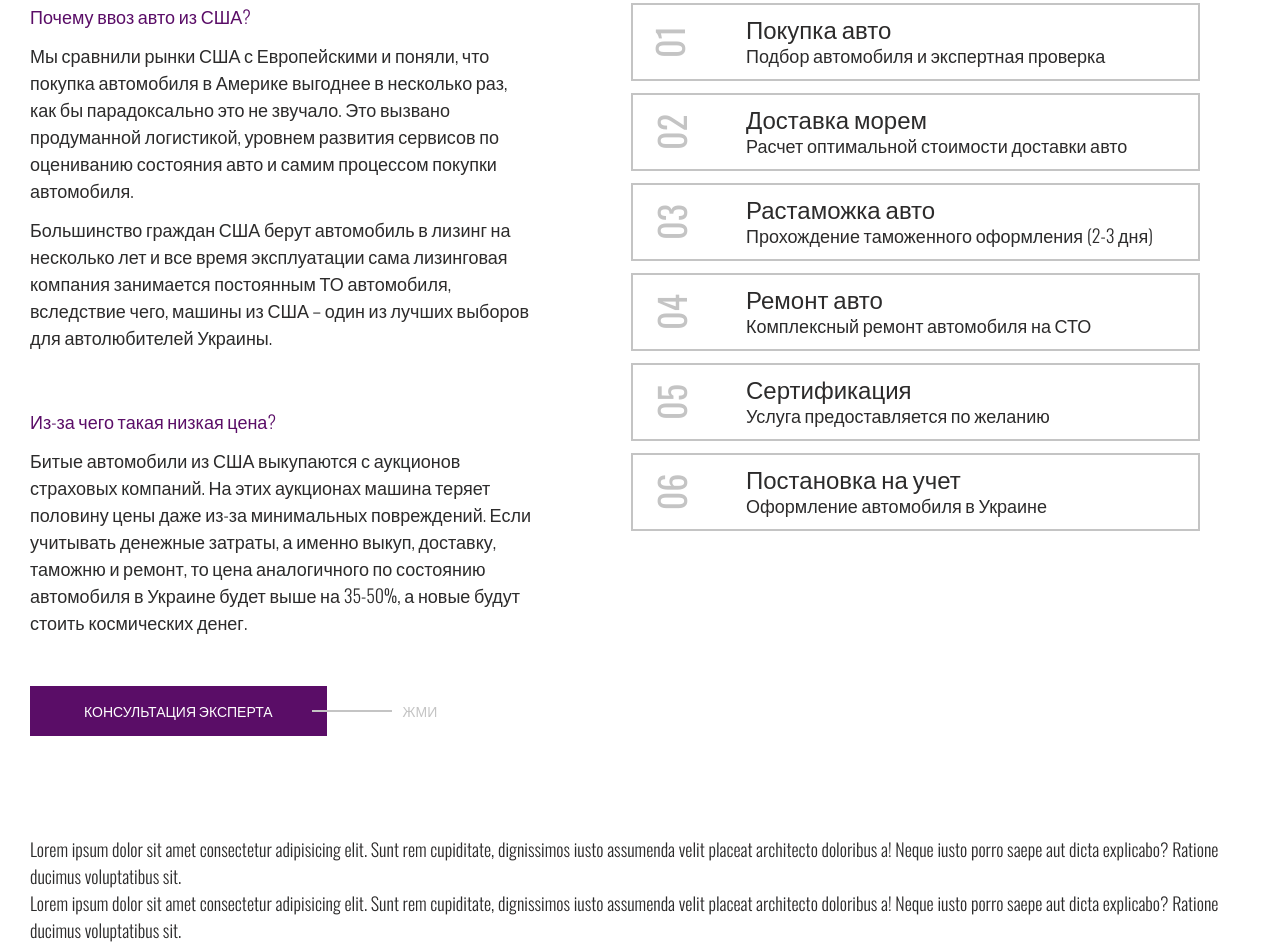
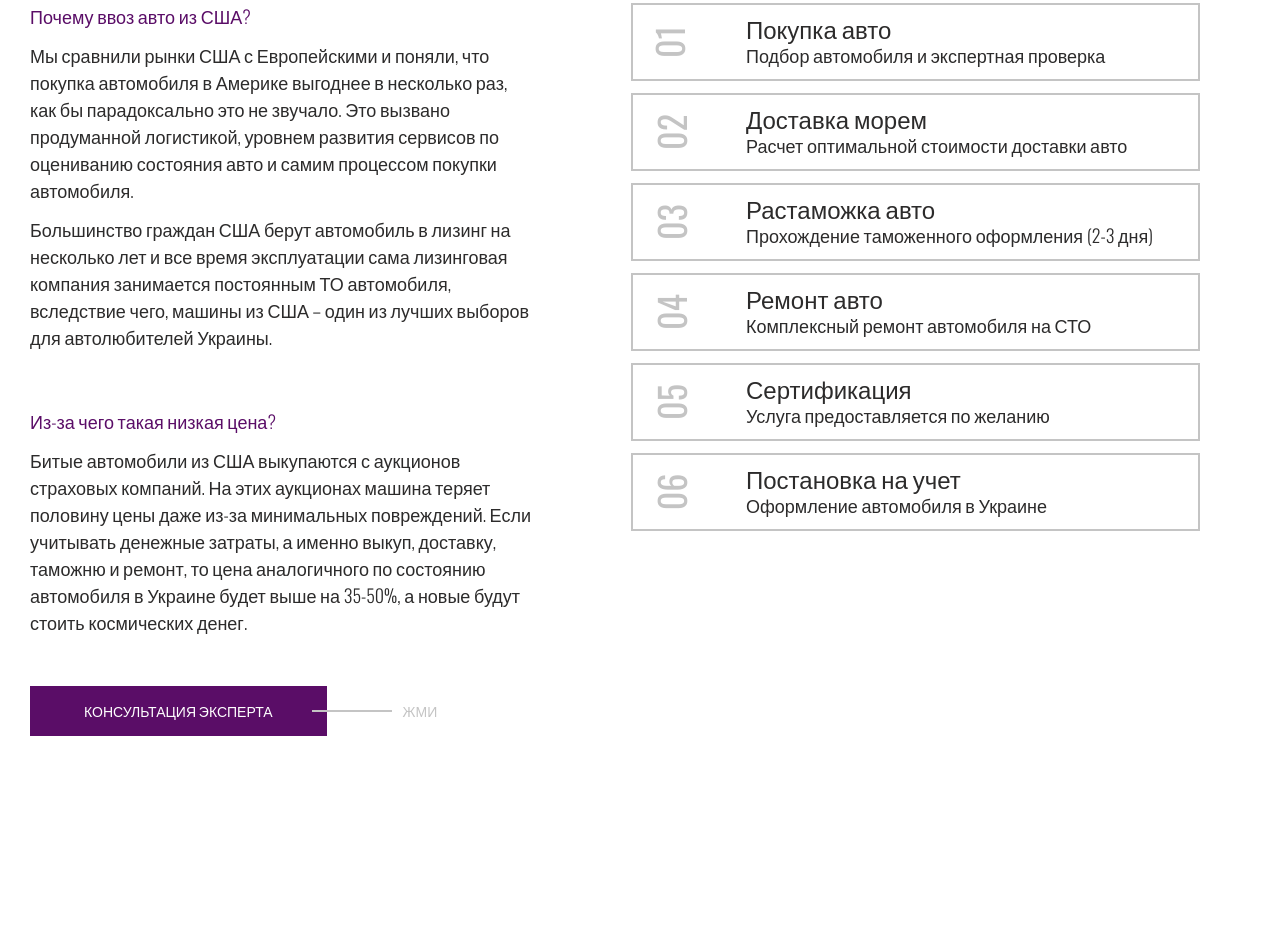
Before and after one commit to BerezinDmitriy/AutoFromUSA, a plain HTML site: page index.html in a window 1280 px wide. Shown: the part 1151-2095 px from the top of the page. After the commit the page ends 1987 px from the top, so only its background shows below. Drawn offline with nearby package versions, Linux system fonts and the light colour scheme.

Commit message:
Убрал текст-рыбу

```diff
--- a/index.html
+++ b/index.html
@@ -109,12 +109,6 @@
 					</li>
 				</ol>
 			</div>
-			<p class="test-forGitHub">
-				Lorem ipsum dolor sit amet consectetur adipisicing elit. Sunt rem cupiditate, dignissimos iusto assumenda velit placeat architecto doloribus a! Neque iusto porro saepe aut dicta explicabo? Ratione ducimus voluptatibus sit.
-			</p>
-			<p class="test-forGitHub">
-				Lorem ipsum dolor sit amet consectetur adipisicing elit. Sunt rem cupiditate, dignissimos iusto assumenda velit placeat architecto doloribus a! Neque iusto porro saepe aut dicta explicabo? Ratione ducimus voluptatibus sit.
-			</p>
 		</div>
 	</section>
 
```
